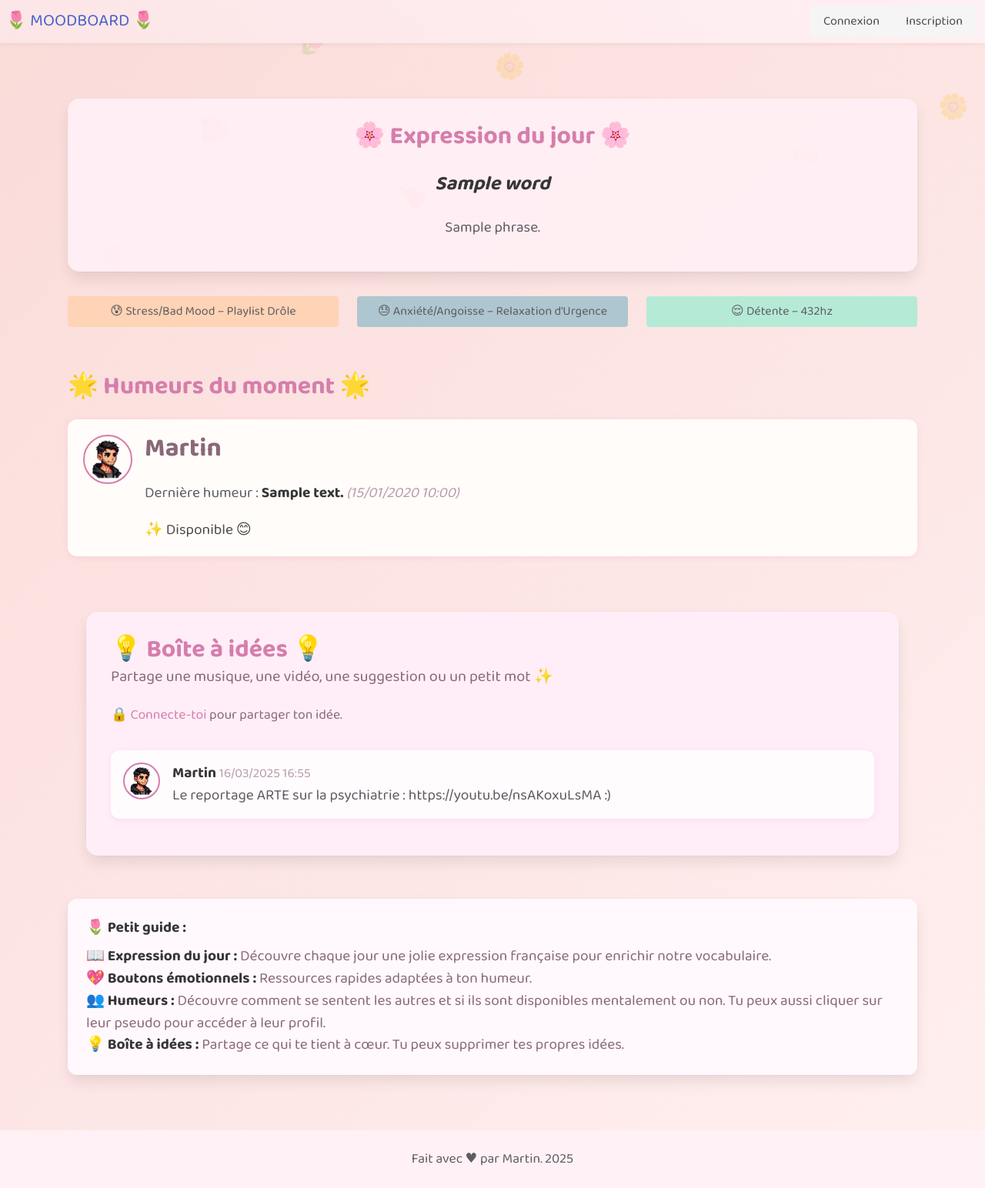
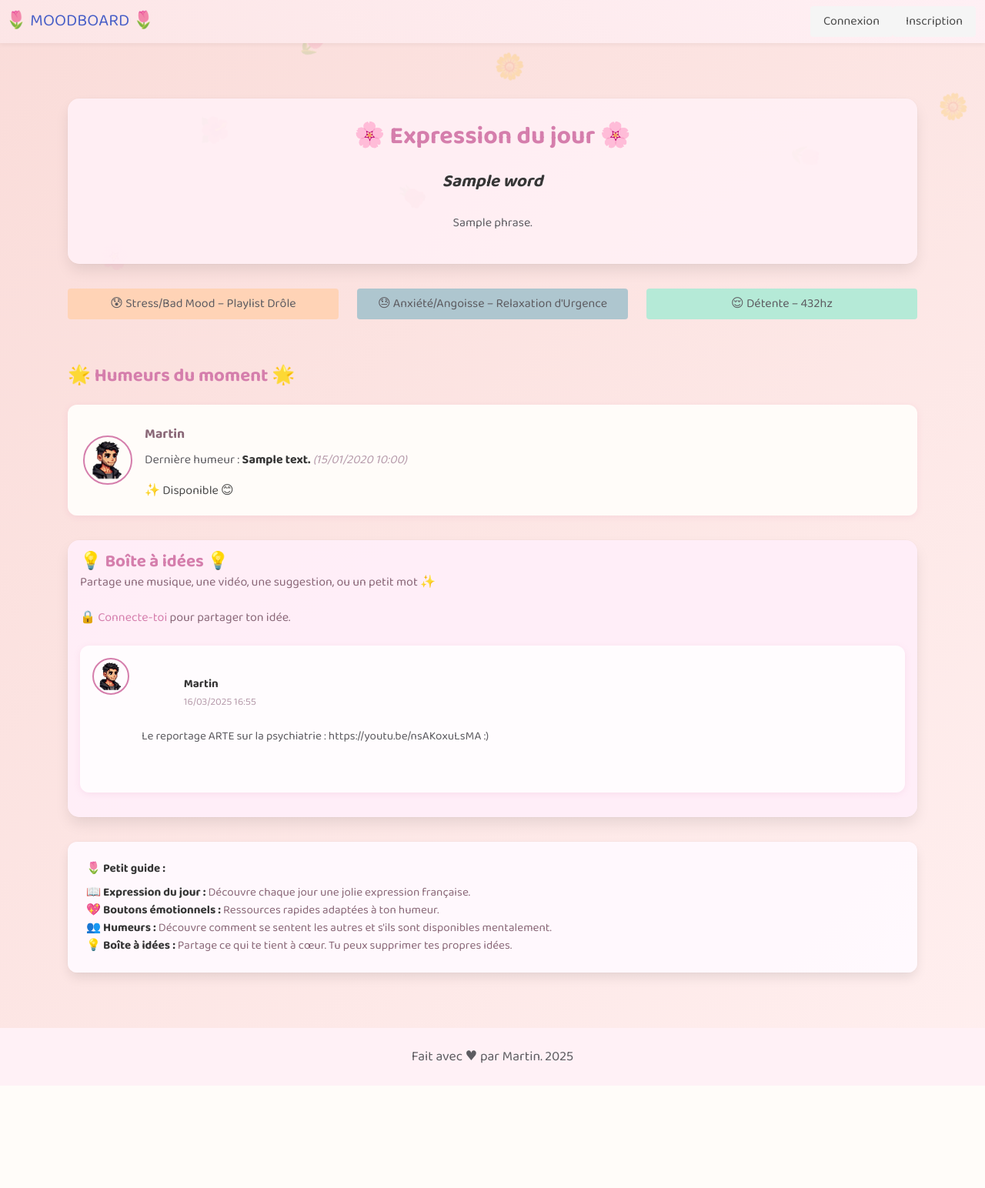
Before and after one commit to Ovanity/Elise, a Flask app: template templates/index.html in a window 1280 px wide. Shown: the whole page at 77% size. After the commit the page ends 1382 px from the top, so only its background shows below. Run offline with Flask 3, Linux system fonts and the light colour scheme; tables that the repository leaves empty hold one stand-in row (values such as "Sample post"); the template is opened without the code that fills it: values that come from a table or form of the project are taken from there, most other values are stand-ins (such as "Sample title", 1, 10 or a date in 2020).

Commit message:
requirements

```diff
--- a/templates/index.html
+++ b/templates/index.html
@@ -3,53 +3,81 @@
 {% block content %}
 
 <!-- Expression du jour -->
-<div class="box has-text-centered animated fadeIn" style="background-color: rgba(255, 240, 245, 0.9); border-radius: 15px; margin-bottom: 2rem; padding: 2rem;">
+<div class="box has-text-centered animated fadeIn"
+     style="background-color: rgba(255, 240, 245, 0.9);
+            border-radius: 15px;
+            margin-bottom: 2rem;
+            padding: 2rem;
+            width: 100%;
+            box-sizing: border-box;">
   <h1 class="title" style="color:#D57EAC;">🌸 Expression du jour 🌸</h1>
-  <p class="is-italic" style="font-size: 1.6rem; color: #8A6878;">
+  <p class="is-italic" style="font-size: 1.4rem; color: #8A6878;">
     <strong>{{ word }}</strong>
   </p>
   {% if definition_sentences %}
-    <ul style="text-align: left; display: inline-block; margin-top: 1.5rem; color: #5D5C61;">
+    <ul style="text-align: left; display: inline-block; margin-top: 1.5rem; color: #5D5C61; font-size:1rem;">
       {% for phrase in definition_sentences %}
         <li style="margin-bottom: 0.6rem;">{{ phrase }}.</li>
       {% endfor %}
     </ul>
   {% else %}
-    <p style="font-size: 1.2rem; margin-top: 1rem; color: #B79CAC;">Aucune définition trouvée.</p>
+    <p style="font-size: 1rem; margin-top: 1rem; color: #B79CAC;">Aucune définition trouvée.</p>
   {% endif %}
 </div>
 
 <!-- Boutons émotionnels -->
 <div class="columns is-mobile is-multiline animated fadeInUp" style="margin-bottom: 3rem;">
   <div class="column is-full-mobile is-one-third-tablet">
-    <a class="button is-warning is-fullwidth" style="background-color:#FFD3B6; color:#5D5C61;"href="https://www.youtube.com/watch?v=PTFHxGMWhrU&list=PLj5ADQNom7b90sCqUXgjZB8lFJ4TDv-LN">😰 Stress/Bad Mood – Playlist Drôle</a>
-  </div>
-  <div class="column is-full-mobile is-one-third-tablet">
-    <a class="button is-info is-fullwidth" style="background-color:#AEC6CF; color:#5D5C61;" href="https://www.youtube.com/watch?v=l4fQ0GA1oOI">
-      😓 Anxiété/Angoisse – Relaxation d'Urgence
+    <a class="button is-warning is-fullwidth"
+       style="background-color:#FFD3B6; color:#5D5C61; font-size:1rem;"
+       href="https://www.youtube.com/watch?v=PTFHxGMWhrU&list=PLj5ADQNom7b90sCqUXgjZB8lFJ4TDv-LN">
+       😰 Stress/Bad Mood – Playlist Drôle
     </a>
   </div>
   <div class="column is-full-mobile is-one-third-tablet">
-    <a class="button is-success is-fullwidth" style="background-color:#B5EAD7; color:#5D5C61;" href="https://www.youtube.com/watch?v=3oLtx7xVGRo">
-      😌 Détente – 432hz
+    <a class="button is-info is-fullwidth"
+       style="background-color:#AEC6CF; color:#5D5C61; font-size:1rem;"
+       href="https://www.youtube.com/watch?v=l4fQ0GA1oOI">
+       😓 Anxiété/Angoisse – Relaxation d'Urgence
+    </a>
+  </div>
+  <div class="column is-full-mobile is-one-third-tablet">
+    <a class="button is-success is-fullwidth"
+       style="background-color:#B5EAD7; color:#5D5C61; font-size:1rem;"
+       href="https://www.youtube.com/watch?v=3oLtx7xVGRo">
+       😌 Détente – 432hz
     </a>
   </div>
 </div>
 
 <!-- Utilisateurs -->
-<h1 class="title animated fadeInLeft" style="color: #D57EAC; margin-bottom:1.5rem;">🌟 Humeurs du moment 🌟</h1>
+<h1 class="title animated fadeInLeft"
+    style="color: #D57EAC; margin-bottom:1.5rem; font-size:1.5rem;">
+    🌟 Humeurs du moment 🌟
+</h1>
 {% for user in users %}
-  <div class="box user-box animated fadeInUp" style="background-color: rgba(255, 253, 250, 0.95); border-radius: 12px; margin-bottom: 1rem; box-shadow: 0 2px 8px rgba(213, 126, 172, 0.15);">
-    <article class="media">
-      <figure class="media-left">
+  <div class="box user-box animated fadeInUp"
+       style="background-color: rgba(255, 253, 250, 0.95);
+              border-radius: 12px;
+              margin-bottom: 1rem;
+              box-shadow: 0 2px 8px rgba(213, 126, 172, 0.15);
+              width: 100%;
+              box-sizing:border-box;">
+    <article class="media" style="align-items: center;">
+      <figure class="media-left" style="margin-right:1rem;">
         <p class="image is-64x64">
-          <img src="{{ url_for('static', filename='images/' ~ user.profile_pic) }}" alt="Photo de {{ user.username }}" style="border-radius:50%; border:2px solid #D57EAC;">
+          <img src="{{ url_for('static', filename='images/' ~ user.profile_pic) }}"
+               alt="Photo de {{ user.username }}"
+               style="border-radius:50%; border:2px solid #D57EAC;">
         </p>
       </figure>
-      <div class="media-content">
+      <div class="media-content" style="font-size:1rem;">
         <div class="content">
-          <h2 class="subtitle">
-            <a href="{{ url_for('user_profile', username=user.username) }}" style="color: #8A6878;">{{ user.username }}</a>
+          <h2 class="subtitle" style="margin-bottom:0.5rem;">
+            <a href="{{ url_for('user_profile', username=user.username) }}"
+               style="color: #8A6878; font-size:1.1rem;">
+               {{ user.username }}
+            </a>
           </h2>
           {% if user.moods %}
             <p style="color: #5D5C61;">
@@ -60,11 +88,11 @@
             <p style="color: #B79CAC;">Aucune humeur enregistrée.</p>
           {% endif %}
           {% if user.availability == 'Disponible' %}
-            <p class="pulsate">✨ Disponible <span>😊</span></p>
+            <p class="pulsate" style="margin-top:0.3rem;">✨ Disponible <span>😊</span></p>
           {% elif user.availability == 'Seul(e)' %}
-            <p class="pulsate">🌙 Préfère être seul(e) <span>😔</span></p>
+            <p class="pulsate" style="margin-top:0.3rem;">🌙 Préfère être seul(e) <span>😔</span></p>
           {% else %}
-            <p>Statut : Inconnu</p>
+            <p style="margin-top:0.3rem;">Statut : Inconnu</p>
           {% endif %}
         </div>
       </div>
@@ -73,33 +101,62 @@
 {% endfor %}
 
 <!-- Boîte à idées musicales -->
-<div class="container">
-  <div class="box animated fadeInRight" style="background-color: rgba(255, 239, 250, 0.9); border-radius: 15px; padding: 2rem; margin-top:2rem;">
-    <h1 class="title" style="color:#D57EAC;">💡 Boîte à idées 💡</h1>
-    <p class="subtitle" style="color:#8A6878;">Partage une musique, une vidéo, une suggestion ou un petit mot ✨</p>
+<div class="container" style="max-width:100%; padding:0;">
+  <div class="box animated fadeInRight"
+       style="background-color: rgba(255, 239, 250, 0.9);
+              border-radius: 15px;
+              padding: 1rem;
+              margin-top:2rem;
+              width:100%;
+              box-sizing:border-box;">
+    <h1 class="title" style="color:#D57EAC; font-size:1.4rem;">💡 Boîte à idées 💡</h1>
+    <p class="subtitle" style="color:#8A6878; font-size:1rem;">
+      Partage une musique, une vidéo, une suggestion, ou un petit mot ✨
+    </p>
     {% if session.username %}
       <form method="POST" action="{{ url_for('add_idea') }}">
         <div class="field">
-          <textarea class="textarea" name="idea_text" placeholder="Un lien ou ta pensée du jour, Exemple : 'Une playlist relaxante'" required style="border-radius:12px;"></textarea>
+          <textarea class="textarea"
+                    name="idea_text"
+                    placeholder="Un lien ou ta pensée du jour... Exemple : Martin est un petit con"
+                    required
+                    style="border-radius:12px; font-size:0.95rem;
+                           white-space:pre-wrap; word-wrap:break-word;">
+          </textarea>
         </div>
-        <button class="button is-success" type="submit" style="background-color:#D57EAC; color:#fff;">Poster mon idée 💌</button>
+        <button class="button is-success" type="submit"
+                style="background-color:#D57EAC; color:#fff; font-size:0.95rem;">
+          Poster mon idée 💌
+        </button>
       </form>
     {% else %}
-      <p style="font-size: 1.1rem; color:#8A6878;">🔒 <a href="{{ url_for('login') }}" style="color:#D57EAC;">Connecte-toi</a> pour partager ton idée.</p>
+      <p style="font-size: 1rem; color:#8A6878;">
+        🔒 <a href="{{ url_for('login') }}" style="color:#D57EAC;">Connecte-toi</a> pour partager ton idée.
+      </p>
     {% endif %}
 
     {% if ideas %}
-      <div style="margin-top: 2rem;">
+      <div style="margin-top: 1.5rem;">
         {% for idea in ideas %}
-          <div class="box animated fadeInUp" style="background-color: rgba(255,255,255,0.8); border-radius: 12px; box-shadow: 0 2px 8px rgba(213, 126, 172, 0.15); margin-bottom: 1rem; padding: 1rem;">
+          <div class="box animated fadeInUp"
+               style="background-color: rgba(255,255,255,0.8);
+                      border-radius: 12px;
+                      box-shadow: 0 2px 8px rgba(213, 126, 172, 0.15);
+                      margin-bottom: 1rem;
+                      padding: 1rem;
+                      width:100%;
+                      box-sizing:border-box;">
             <article class="media">
               <figure class="media-left">
                 <p class="image is-48x48">
-                  <img src="{{ url_for('static', filename='images/' ~ idea.author.profile_pic) }}" alt="{{ idea.author.username }}" style="border-radius:50%; border:2px solid #D57EAC;">
+                  <img src="{{ url_for('static', filename='images/' ~ idea.author.profile_pic) }}"
+                       alt="{{ idea.author.username }}"
+                       style="border-radius:50%; border:2px solid #D57EAC;">
                 </p>
               </figure>
-              <div class="media-content">
-                <div class="content" style="color: #5D5C61;">
+              <div class="media-content" style="font-size:0.95rem; color:#5D5C61;">
+                <div class="content"
+                     style="white-space:pre-wrap; word-wrap:break-word;">
                   <strong>{{ idea.author.username }}</strong>
                   <small style="color:#B79CAC;">{{ idea.created_at.strftime('%d/%m/%Y %H:%M') }}</small>
                   <p>{{ idea.idea_text }}</p>
@@ -108,7 +165,11 @@
               {% if session.username == idea.author.username %}
                 <div class="media-right">
                   <form method="POST" action="{{ url_for('delete_idea', idea_id=idea.id) }}">
-                    <button class="button is-danger is-small" type="submit" style="margin-top:0.5rem;">Supprimer</button>
+                    <button class="button is-danger is-small"
+                            type="submit"
+                            style="margin-top:0.5rem;">
+                      Supprimer
+                    </button>
                   </form>
                 </div>
               {% endif %}
@@ -117,18 +178,26 @@
         {% endfor %}
       </div>
     {% else %}
-      <p style="font-size: 1.1rem; color:#B79CAC; margin-top: 1rem;">Sois la première à partager une idée ! 🌷</p>
+      <p style="font-size: 1rem; color:#B79CAC; margin-top: 1rem;">
+        Sois la première à partager une idée ! 🌷
+      </p>
     {% endif %}
   </div>
 </div>
 
 <!-- Petit guide -->
-<div class="box animated fadeInUp" style="background-color: rgba(255,250,255,0.9); border-radius: 12px; color: #8A6878; margin-top: 2rem; padding: 1.5rem;">
+<div class="box animated fadeInUp"
+     style="background-color: rgba(255,250,255,0.9);
+            border-radius: 12px;
+            color: #8A6878;
+            margin-top: 2rem;
+            padding: 1.5rem;
+            font-size:0.95rem;">
   <p><strong>🌷 Petit guide :</strong></p>
   <ul style="margin-top:0.5rem;">
-    <li>📖 <strong>Expression du jour :</strong> Découvre chaque jour une jolie expression française pour enrichir notre vocabulaire.</li>
+    <li>📖 <strong>Expression du jour :</strong> Découvre chaque jour une jolie expression française.</li>
     <li>💖 <strong>Boutons émotionnels :</strong> Ressources rapides adaptées à ton humeur.</li>
-    <li>👥 <strong>Humeurs :</strong> Découvre comment se sentent les autres et si ils sont disponibles mentalement ou non. Tu peux aussi cliquer sur leur pseudo pour accéder à leur profil.</li>
+    <li>👥 <strong>Humeurs :</strong> Découvre comment se sentent les autres et s'ils sont disponibles mentalement.</li>
     <li>💡 <strong>Boîte à idées :</strong> Partage ce qui te tient à cœur. Tu peux supprimer tes propres idées.</li>
   </ul>
 </div>
```
